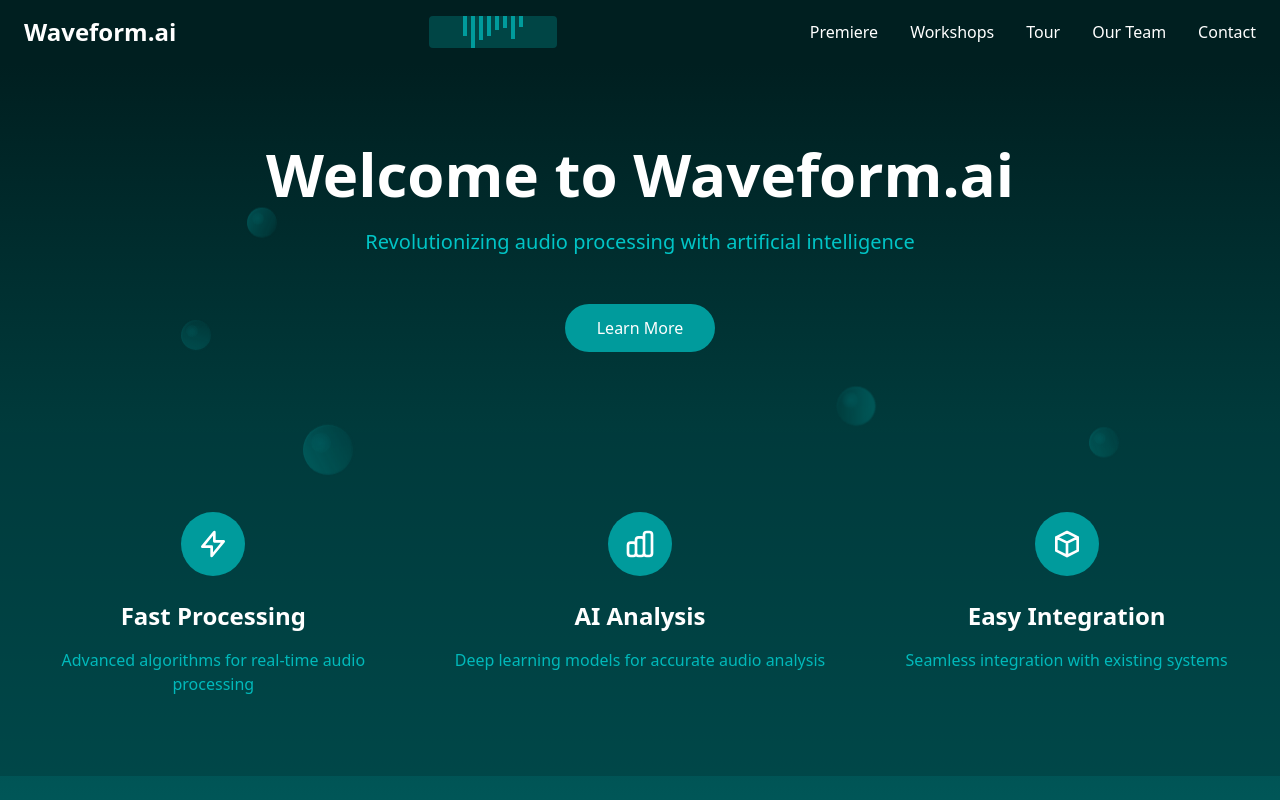
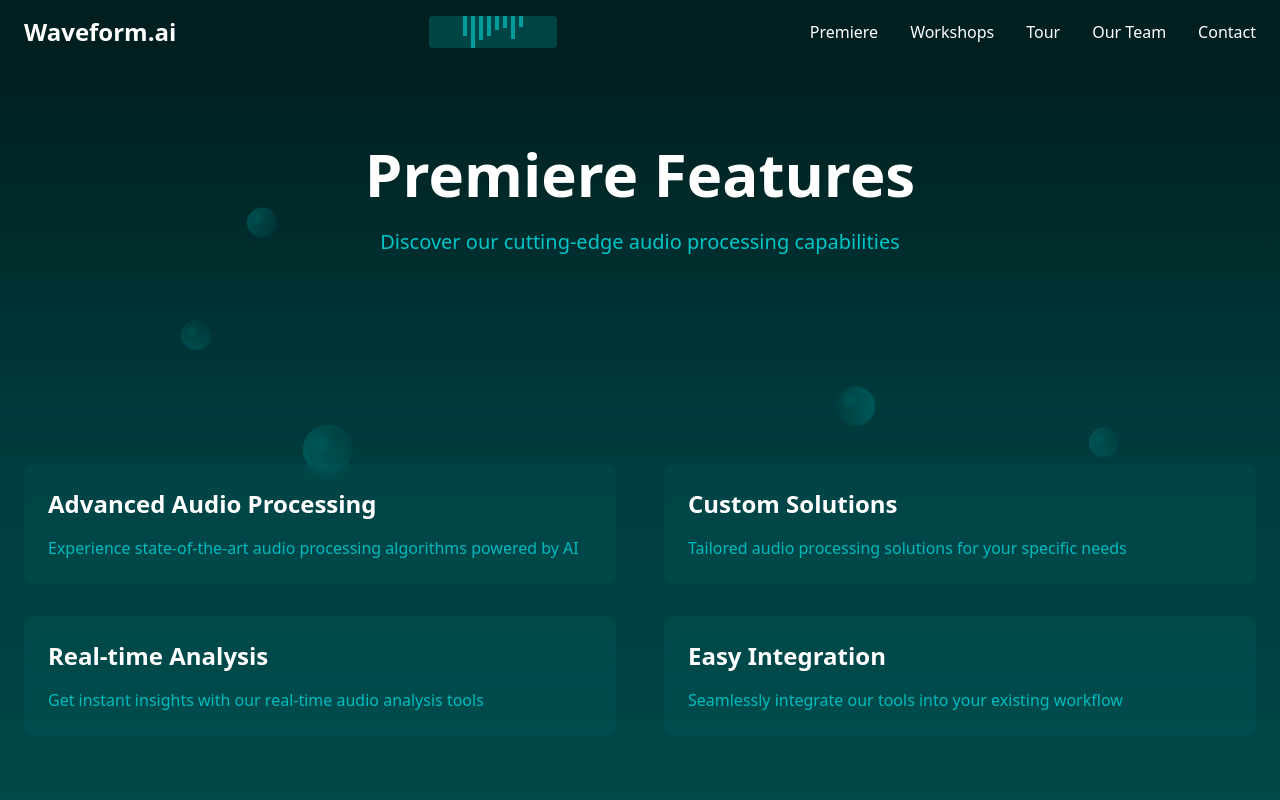
Before and after one commit to CTlandu/waveform.ai_colin_copy, a React (Vite) app in the folder frontend/: page /premiere in a window 1280 px wide. Before the commit this address led to /. Shown: the top 800 px of the page. Built offline with nearby package versions, Linux system fonts and the light colour scheme.

Commit message:
Update: Landing page - adding premiere info and ASE Event Shedules

```diff
--- a/frontend/src/App.jsx
+++ b/frontend/src/App.jsx
@@ -5,6 +5,7 @@ import LandingPage from "./Pages/LandingPage";
 import TeamPage from "./Pages/TeamPage";
 import Workshops from "./Pages/Workshops";
 import RegistrationPage from "./Pages/RegistrationPage";
+import PremierePage from "./Pages/PremierePage";
 
 function App() {
   return (
@@ -16,6 +17,7 @@ function App() {
           <Route path="/team" element={<TeamPage />} />
           <Route path="/workshops" element={<Workshops />} />
           <Route path="/register" element={<RegistrationPage />} />
+          <Route path="/premiere" element={<PremierePage />} />
           {/* Add catch-all route */}
           <Route path="*" element={<Navigate to="/" replace />} />
         </Routes>
--- a/frontend/src/Pages/LandingPage.jsx
+++ b/frontend/src/Pages/LandingPage.jsx
@@ -1,6 +1,10 @@
+import { useNavigate } from "react-router-dom";
 import FloatingBubbles from "../Components/FloatingBubbles";
+import waveformai_event from "../assets/waveformai_event.png";
 
 const LandingPage = () => {
+  const navigate = useNavigate();
+
   return (
     <div className="relative min-h-screen bg-gradient-to-b from-primary-10 to-primary-30 overflow-hidden">
       <FloatingBubbles />
@@ -15,90 +19,41 @@ const LandingPage = () => {
             <p className="text-xl text-primary-90/80 mb-12 max-w-2xl mx-auto">
               Revolutionizing audio processing with artificial intelligence
             </p>
-            <button className="bg-primary-50 hover:bg-primary-60 text-white px-8 py-3 rounded-full transition-colors">
-              Learn More
-            </button>
-          </div>
-        </div>
-      </section>
-
-      {/* Features Section */}
-      <section className="py-20 px-6 bg-primary-20/50">
-        <div className="max-w-7xl mx-auto">
-          <div className="grid md:grid-cols-3 gap-12">
-            {/* Feature 1 */}
-            <div className="text-center">
-              <div className="w-16 h-16 bg-primary-50 rounded-full mx-auto mb-6 flex items-center justify-center">
-                <svg
-                  className="w-8 h-8 text-white"
-                  fill="none"
-                  viewBox="0 0 24 24"
-                  stroke="currentColor"
-                >
-                  <path
-                    strokeLinecap="round"
-                    strokeLinejoin="round"
-                    strokeWidth={2}
-                    d="M13 10V3L4 14h7v7l9-11h-7z"
-                  />
-                </svg>
-              </div>
-              <h3 className="text-2xl font-bold text-white mb-4">
-                Fast Processing
-              </h3>
-              <p className="text-primary-90/70">
-                Advanced algorithms for real-time audio processing
-              </p>
+            <div className="flex justify-center gap-4">
+              <button
+                onClick={() => navigate("/premiere")}
+                className="bg-primary-50 hover:bg-primary-60 text-white px-8 py-3 rounded-full transition-colors"
+              >
+                Learn More
+              </button>
+              <button
+                onClick={() => navigate("/team")}
+                className="bg-primary-30 hover:bg-primary-40 text-white px-8 py-3 rounded-full transition-colors border-2 border-primary-50"
+              >
+                Meet the Team
+              </button>
             </div>
 
-            {/* Feature 2 */}
-            <div className="text-center">
-              <div className="w-16 h-16 bg-primary-50 rounded-full mx-auto mb-6 flex items-center justify-center">
-                <svg
-                  className="w-8 h-8 text-white"
-                  fill="none"
-                  viewBox="0 0 24 24"
-                  stroke="currentColor"
+            {/* Premiere Preview Section */}
+            <div className="mt-16 flex items-center justify-center gap-8 max-w-6xl mx-auto">
+              <div className="flex-1 text-center">
+                <h2 className="text-3xl font-bold text-white mb-4">
+                  Premiere is coming soon!
+                </h2>
+                <button
+                  onClick={() => navigate("/premiere")}
+                  className="text-xl text-primary-90/80 hover:text-primary-90 transition-colors"
                 >
-                  <path
-                    strokeLinecap="round"
-                    strokeLinejoin="round"
-                    strokeWidth={2}
-                    d="M9 19v-6a2 2 0 00-2-2H5a2 2 0 00-2 2v6a2 2 0 002 2h2a2 2 0 002-2zm0 0V9a2 2 0 012-2h2a2 2 0 012 2v10m-6 0a2 2 0 002 2h2a2 2 0 002-2m0 0V5a2 2 0 012-2h2a2 2 0 012 2v14a2 2 0 01-2 2h-2a2 2 0 01-2-2z"
-                  />
-                </svg>
+                  See details
+                </button>
               </div>
-              <h3 className="text-2xl font-bold text-white mb-4">
-                AI Analysis
-              </h3>
-              <p className="text-primary-90/70">
-                Deep learning models for accurate audio analysis
-              </p>
-            </div>
-
-            {/* Feature 3 */}
-            <div className="text-center">
-              <div className="w-16 h-16 bg-primary-50 rounded-full mx-auto mb-6 flex items-center justify-center">
-                <svg
-                  className="w-8 h-8 text-white"
-                  fill="none"
-                  viewBox="0 0 24 24"
-                  stroke="currentColor"
-                >
-                  <path
-                    strokeLinecap="round"
-                    strokeLinejoin="round"
-                    strokeWidth={2}
-                    d="M20 7l-8-4-8 4m16 0l-8 4m8-4v10l-8 4m0-10L4 7m8 4v10M4 7v10l8 4"
-                  />
-                </svg>
+              <div className="flex-1">
+                <img
+                  src={waveformai_event}
+                  alt="event_info"
+                  className="rounded-lg w-full"
+                />
               </div>
-              <h3 className="text-2xl font-bold text-white mb-4">
-                Easy Integration
-              </h3>
-              <p className="text-primary-90/70">
-                Seamless integration with existing systems
-              </p>
             </div>
           </div>
         </div>
--- /dev/null
+++ b/frontend/src/Pages/PremierePage.jsx
@@ -0,0 +1,73 @@
+import FloatingBubbles from "../Components/FloatingBubbles";
+
+const PremierePage = () => {
+  return (
+    <div className="relative min-h-screen bg-gradient-to-b from-primary-10 to-primary-30 overflow-hidden">
+      <FloatingBubbles />
+
+      {/* Hero Section */}
+      <section className="relative py-20 px-6">
+        <div className="max-w-7xl mx-auto">
+          <div className="text-center">
+            <h1 className="text-5xl md:text-6xl font-bold text-white mb-6">
+              Premiere Features
+            </h1>
+            <p className="text-xl text-primary-90/80 mb-12 max-w-2xl mx-auto">
+              Discover our cutting-edge audio processing capabilities
+            </p>
+          </div>
+        </div>
+      </section>
+
+      {/* Content Section */}
+      <section className="py-20 px-6 bg-primary-20/50">
+        <div className="max-w-7xl mx-auto">
+          <div className="grid md:grid-cols-2 gap-12">
+            {/* Left Column */}
+            <div className="space-y-8">
+              <div className="bg-primary-30/30 p-6 rounded-lg backdrop-blur-sm">
+                <h3 className="text-2xl font-bold text-white mb-4">
+                  Advanced Audio Processing
+                </h3>
+                <p className="text-primary-90/70">
+                  Experience state-of-the-art audio processing algorithms
+                  powered by AI
+                </p>
+              </div>
+              <div className="bg-primary-30/30 p-6 rounded-lg backdrop-blur-sm">
+                <h3 className="text-2xl font-bold text-white mb-4">
+                  Real-time Analysis
+                </h3>
+                <p className="text-primary-90/70">
+                  Get instant insights with our real-time audio analysis tools
+                </p>
+              </div>
+            </div>
+
+            {/* Right Column */}
+            <div className="space-y-8">
+              <div className="bg-primary-30/30 p-6 rounded-lg backdrop-blur-sm">
+                <h3 className="text-2xl font-bold text-white mb-4">
+                  Custom Solutions
+                </h3>
+                <p className="text-primary-90/70">
+                  Tailored audio processing solutions for your specific needs
+                </p>
+              </div>
+              <div className="bg-primary-30/30 p-6 rounded-lg backdrop-blur-sm">
+                <h3 className="text-2xl font-bold text-white mb-4">
+                  Easy Integration
+                </h3>
+                <p className="text-primary-90/70">
+                  Seamlessly integrate our tools into your existing workflow
+                </p>
+              </div>
+            </div>
+          </div>
+        </div>
+      </section>
+    </div>
+  );
+};
+
+export default PremierePage;
```
Also changed, not shown: frontend/src/assets/ASE_event_schedule_flyer.png (added), frontend/src/assets/waveformai_event.png (added).
